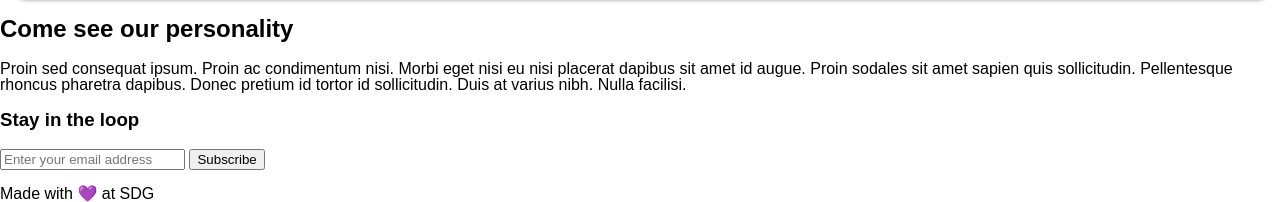
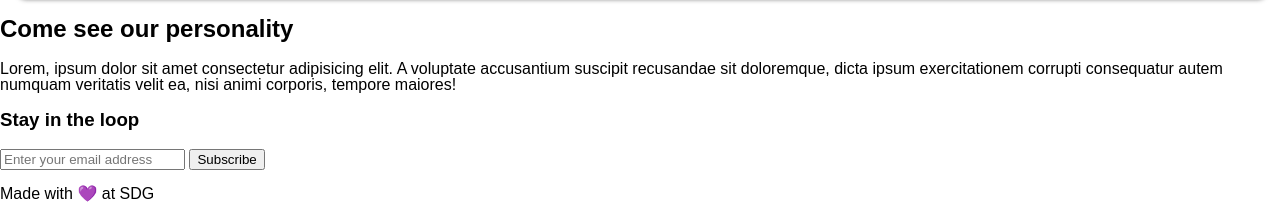
Before and after one commit to uncrownedthrone/pt-st-pete-tourism, a website: page public/index.html in a window 1280 px wide. Shown: the part 2287-2489 px from the top of the page. Drawn offline with Linux system fonts and the light colour scheme.

Commit message:
grabbed css

```diff
--- a/public/index.html
+++ b/public/index.html
@@ -79,9 +79,7 @@
             </section>
             <section>
               <h2>Come see our personality</h2>
-              <p>Proin sed consequat ipsum. Proin ac condimentum nisi. Morbi eget nisi eu nisi placerat dapibus sit amet id augue.
-                Proin sodales sit amet sapien quis sollicitudin. Pellentesque rhoncus pharetra dapibus.
-                Donec pretium id tortor id sollicitudin. Duis at varius nibh. Nulla facilisi.</p>
+              <p>Lorem, ipsum dolor sit amet consectetur adipisicing elit. A voluptate accusantium suscipit recusandae sit doloremque, dicta ipsum exercitationem corrupti consequatur autem numquam veritatis velit ea, nisi animi corporis, tempore maiores!</p>
             </section>
       </section>
       <form>
```
